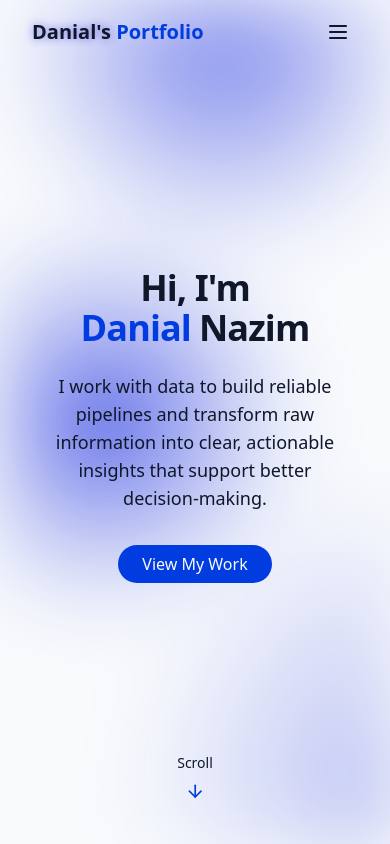
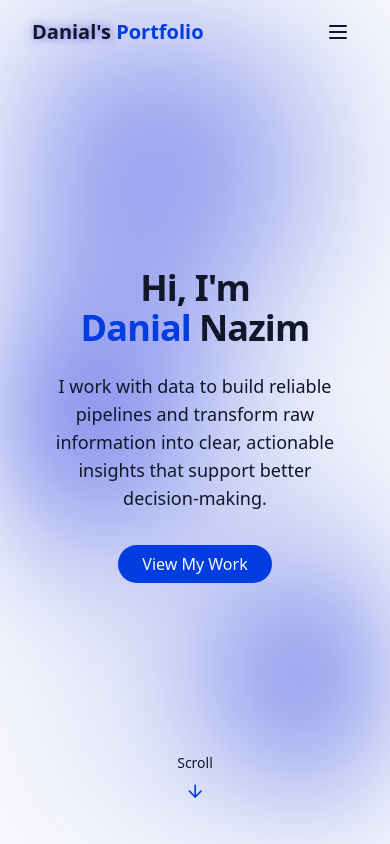
Before and after one commit to Danykenobi/DanialPortfolio, a React (Vite) app: page / in a window 390 px wide. Shown: the top 844 px of the page. Built offline with nearby package versions, Linux system fonts and the light colour scheme.

Commit message:
Increase gradient blur and soften gradient stops for mobile

```diff
--- a/src/index.css
+++ b/src/index.css
@@ -206,12 +206,18 @@
 
 @media (max-width: 768px) {
   .animated-gradient {
-    filter: blur(40px);
+    background: radial-gradient(circle at 20% 50%, rgba(0, 20, 220, 0.8) 0%, rgba(0, 20, 220, 0.3) 15%, transparent 40%),
+                radial-gradient(circle at 80% 80%, rgba(0, 20, 220, 0.6) 0%, rgba(0, 20, 220, 0.1) 20%, transparent 45%),
+                radial-gradient(circle at 40% 20%, rgba(0, 20, 220, 0.5) 0%, transparent 35%);
+    filter: blur(60px);
     animation: gradient-shift 80s ease-in-out infinite;
   }
 
   .dark .animated-gradient {
-    filter: blur(40px);
+    background: radial-gradient(circle at 20% 50%, rgba(0, 20, 220, 0.9) 0%, rgba(0, 20, 220, 0.3) 15%, transparent 40%),
+                radial-gradient(circle at 80% 80%, rgba(0, 20, 220, 0.7) 0%, rgba(0, 20, 220, 0.1) 20%, transparent 45%),
+                radial-gradient(circle at 40% 20%, rgba(0, 20, 220, 0.6) 0%, transparent 35%);
+    filter: blur(60px);
     animation: gradient-shift 80s ease-in-out infinite;
   }
 }
```
